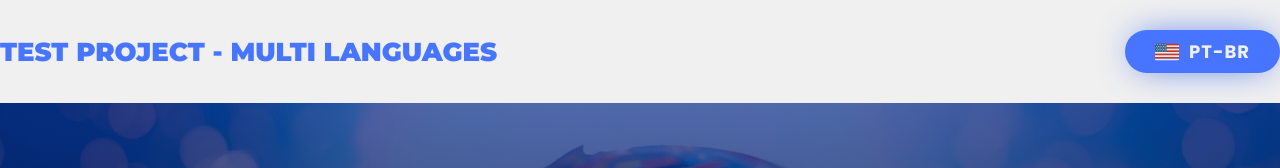
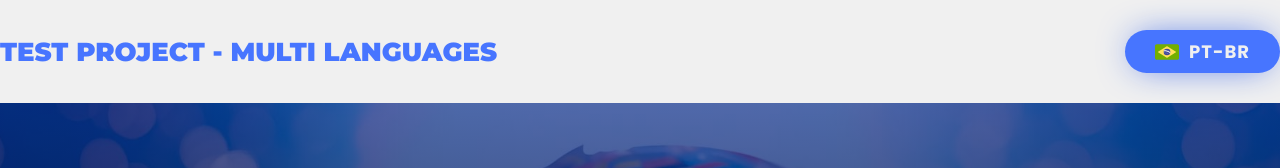
Before and after one commit to joaopedrocabral-sp/change-language, a React (Vite) app: page / in a window 1280 px wide. Shown: the top 168 px of the page. Built offline with nearby package versions, Linux system fonts and the light colour scheme.

Commit message:
Arrumando sistema 2

```diff
--- a/src/components/button/index.jsx
+++ b/src/components/button/index.jsx
@@ -12,19 +12,7 @@ function Button(){
         i18n: {changeLanguage, language}
     } = useTranslation()
 
-    function languageVerification () {
-        if(language.includes("en") & language != "en-US"){
-            changeLanguage("en-US")
-            language
-        } else if (language.includes("pt") & language != "pt-BR"){
-            changeLanguage("pt-BR")
-            language
-        } else {
-            language
-        }
-    }
-
-    const [currentLanguage, setCurrentLanguage] = useState(languageVerification())
+    const [currentLanguage, setCurrentLanguage] = useState(language)
 
     const [currentFlag, setCurrentFlag] = useState(currentLanguage === "en-US" ? brFlag : usFlag)
 
--- a/src/components/header/index.jsx
+++ b/src/components/header/index.jsx
@@ -4,7 +4,24 @@ import { useTranslation } from "react-i18next";
 
 function Header1(){
 
-    const { t } = useTranslation()
+    const {
+        t,
+        i18n: {changeLanguage, language}
+    } = useTranslation()
+
+    function languageVerification () {
+        if(language.includes("en") & language != "en-US"){
+            changeLanguage("en-US")
+            language
+        } else if (language.includes("pt") & language != "pt-BR"){
+            changeLanguage("pt-BR")
+            language
+        } else {
+            language
+        }
+    }
+
+    languageVerification()
 
     return(
 
```
